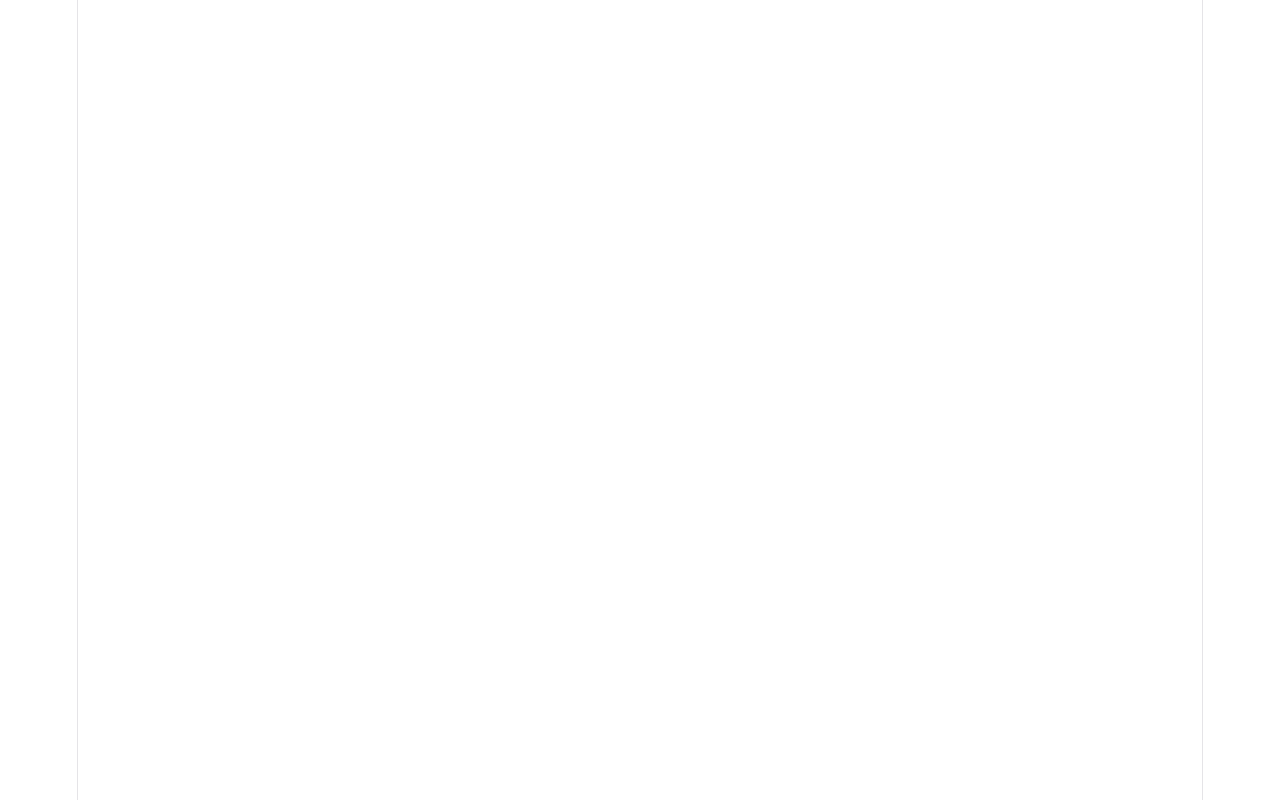
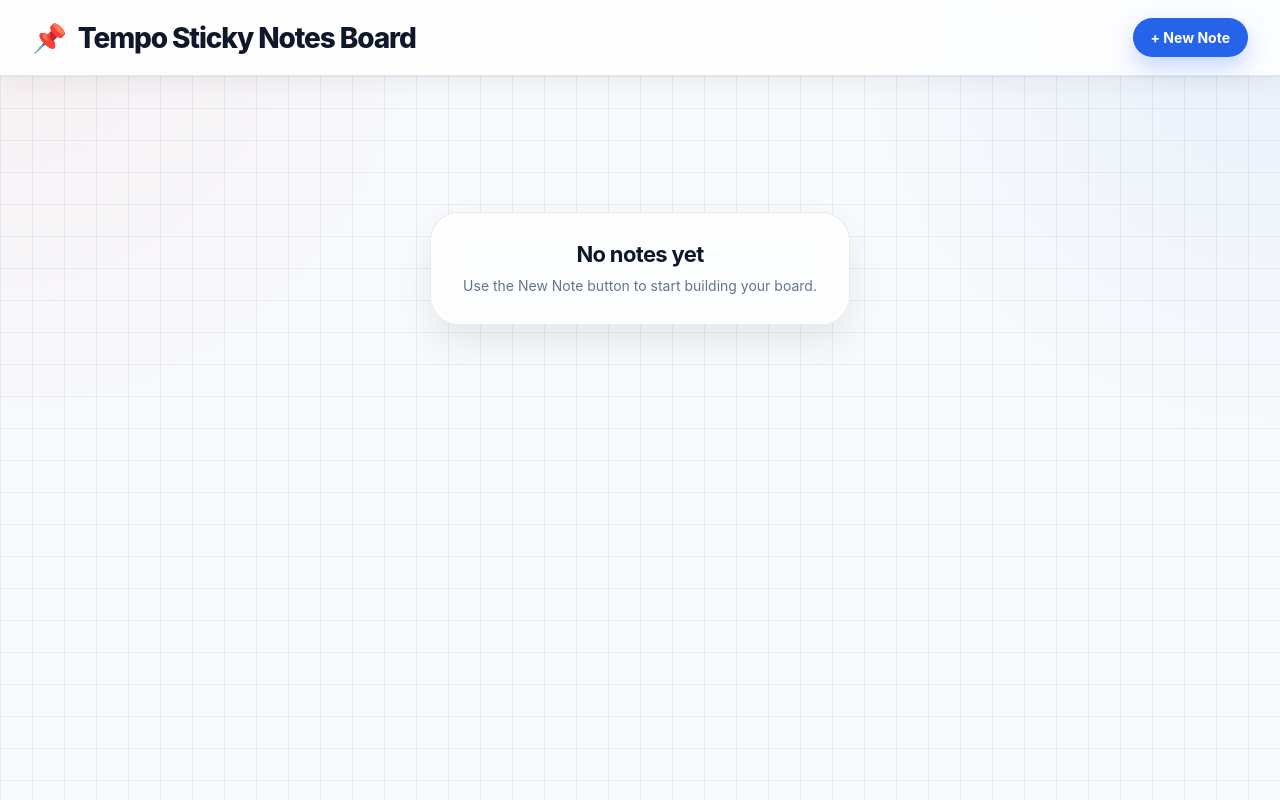
Before and after one commit to RaHuLMeghani24/tempo-sticky-notes, a React (Vite) app: page / in a window 1280 px wide. Built offline with nearby package versions, Linux system fonts and the light colour scheme.

Commit message:
Feature: add board and toolbar layout

```diff
--- a/src/App.css
+++ /dev/null
@@ -1,184 +0,0 @@
-.counter {
-  font-size: 16px;
-  padding: 5px 10px;
-  border-radius: 5px;
-  color: var(--accent);
-  background: var(--accent-bg);
-  border: 2px solid transparent;
-  transition: border-color 0.3s;
-  margin-bottom: 24px;
-
-  &:hover {
-    border-color: var(--accent-border);
-  }
-  &:focus-visible {
-    outline: 2px solid var(--accent);
-    outline-offset: 2px;
-  }
-}
-
-.hero {
-  position: relative;
-
-  .base,
-  .framework,
-  .vite {
-    inset-inline: 0;
-    margin: 0 auto;
-  }
-
-  .base {
-    width: 170px;
-    position: relative;
-    z-index: 0;
-  }
-
-  .framework,
-  .vite {
-    position: absolute;
-  }
-
-  .framework {
-    z-index: 1;
-    top: 34px;
-    height: 28px;
-    transform: perspective(2000px) rotateZ(300deg) rotateX(44deg) rotateY(39deg)
-      scale(1.4);
-  }
-
-  .vite {
-    z-index: 0;
-    top: 107px;
-    height: 26px;
-    width: auto;
-    transform: perspective(2000px) rotateZ(300deg) rotateX(40deg) rotateY(39deg)
-      scale(0.8);
-  }
-}
-
-#center {
-  display: flex;
-  flex-direction: column;
-  gap: 25px;
-  place-content: center;
-  place-items: center;
-  flex-grow: 1;
-
-  @media (max-width: 1024px) {
-    padding: 32px 20px 24px;
-    gap: 18px;
-  }
-}
-
-#next-steps {
-  display: flex;
-  border-top: 1px solid var(--border);
-  text-align: left;
-
-  & > div {
-    flex: 1 1 0;
-    padding: 32px;
-    @media (max-width: 1024px) {
-      padding: 24px 20px;
-    }
-  }
-
-  .icon {
-    margin-bottom: 16px;
-    width: 22px;
-    height: 22px;
-  }
-
-  @media (max-width: 1024px) {
-    flex-direction: column;
-    text-align: center;
-  }
-}
-
-#docs {
-  border-right: 1px solid var(--border);
-
-  @media (max-width: 1024px) {
-    border-right: none;
-    border-bottom: 1px solid var(--border);
-  }
-}
-
-#next-steps ul {
-  list-style: none;
-  padding: 0;
-  display: flex;
-  gap: 8px;
-  margin: 32px 0 0;
-
-  .logo {
-    height: 18px;
-  }
-
-  a {
-    color: var(--text-h);
-    font-size: 16px;
-    border-radius: 6px;
-    background: var(--social-bg);
-    display: flex;
-    padding: 6px 12px;
-    align-items: center;
-    gap: 8px;
-    text-decoration: none;
-    transition: box-shadow 0.3s;
-
-    &:hover {
-      box-shadow: var(--shadow);
-    }
-    .button-icon {
-      height: 18px;
-      width: 18px;
-    }
-  }
-
-  @media (max-width: 1024px) {
-    margin-top: 20px;
-    flex-wrap: wrap;
-    justify-content: center;
-
-    li {
-      flex: 1 1 calc(50% - 8px);
-    }
-
-    a {
-      width: 100%;
-      justify-content: center;
-      box-sizing: border-box;
-    }
-  }
-}
-
-#spacer {
-  height: 88px;
-  border-top: 1px solid var(--border);
-  @media (max-width: 1024px) {
-    height: 48px;
-  }
-}
-
-.ticks {
-  position: relative;
-  width: 100%;
-
-  &::before,
-  &::after {
-    content: '';
-    position: absolute;
-    top: -4.5px;
-    border: 5px solid transparent;
-  }
-
-  &::before {
-    left: 0;
-    border-left-color: var(--border);
-  }
-  &::after {
-    right: 0;
-    border-right-color: var(--border);
-  }
-}
--- a/src/App.tsx
+++ b/src/App.tsx
@@ -1,11 +1,15 @@
+import Board from "./components/Board";
+import Toolbar from "./components/Toolbar";
 
-import './App.css'
-
-function App() {
+export default function App() {
+  const handleCreateNote = () => {
+    // TODO: Implement note creation logic here
+  };
 
   return (
-     <></>
+    <div className="app-shell">
+      <Toolbar onCreate={handleCreateNote} />
+      <Board />
+    </div>
   );
 }
-
-export default App
--- a/src/components/Board.tsx
+++ b/src/components/Board.tsx
@@ -0,0 +1,12 @@
+export default function Board() {
+  return (
+    <main className="board">
+      <div className="board-canvas">
+        <div className="board-empty-state">
+          <h2>No notes yet</h2>
+          <p>Use the New Note button to start building your board.</p>
+        </div>
+      </div>
+    </main>
+  );
+}
--- a/src/components/Toolbar.tsx
+++ b/src/components/Toolbar.tsx
@@ -0,0 +1,18 @@
+interface ToolbarProps {
+  onCreate: () => void;
+}
+
+export default function Toolbar({ onCreate }: ToolbarProps) {
+  return (
+    <header className="toolbar">
+      <h1 className="toolbar-title">
+        <span aria-hidden="true">📌</span>
+        Tempo Sticky Notes Board
+      </h1>
+
+      <button onClick={onCreate} className="toolbar-button">
+        + New Note
+      </button>
+    </header>
+  );
+}
--- a/src/index.css
+++ b/src/index.css
@@ -1,111 +1,142 @@
 :root {
-  --text: #6b6375;
-  --text-h: #08060d;
-  --bg: #fff;
-  --border: #e5e4e7;
-  --code-bg: #f4f3ec;
-  --accent: #aa3bff;
-  --accent-bg: rgba(170, 59, 255, 0.1);
-  --accent-border: rgba(170, 59, 255, 0.5);
-  --social-bg: rgba(244, 243, 236, 0.5);
-  --shadow:
-    rgba(0, 0, 0, 0.1) 0 10px 15px -3px, rgba(0, 0, 0, 0.05) 0 4px 6px -2px;
-
-  --sans: system-ui, 'Segoe UI', Roboto, sans-serif;
-  --heading: system-ui, 'Segoe UI', Roboto, sans-serif;
-  --mono: ui-monospace, Consolas, monospace;
-
-  font: 18px/145% var(--sans);
-  letter-spacing: 0.18px;
-  color-scheme: light dark;
-  color: var(--text);
-  background: var(--bg);
+  font-family:
+    Inter,
+    system-ui,
+    -apple-system,
+    BlinkMacSystemFont,
+    "Segoe UI",
+    sans-serif;
+  color: #111827;
+  background: #f8fafc;
   font-synthesis: none;
   text-rendering: optimizeLegibility;
   -webkit-font-smoothing: antialiased;
   -moz-osx-font-smoothing: grayscale;
-
-  @media (max-width: 1024px) {
-    font-size: 16px;
-  }
 }
 
-@media (prefers-color-scheme: dark) {
-  :root {
-    --text: #9ca3af;
-    --text-h: #f3f4f6;
-    --bg: #16171d;
-    --border: #2e303a;
-    --code-bg: #1f2028;
-    --accent: #c084fc;
-    --accent-bg: rgba(192, 132, 252, 0.15);
-    --accent-border: rgba(192, 132, 252, 0.5);
-    --social-bg: rgba(47, 48, 58, 0.5);
-    --shadow:
-      rgba(0, 0, 0, 0.4) 0 10px 15px -3px, rgba(0, 0, 0, 0.25) 0 4px 6px -2px;
-  }
-
-  #social .button-icon {
-    filter: invert(1) brightness(2);
-  }
-}
-
-#root {
-  width: 1126px;
-  max-width: 100%;
-  margin: 0 auto;
-  text-align: center;
-  border-inline: 1px solid var(--border);
-  min-height: 100svh;
-  display: flex;
-  flex-direction: column;
+* {
   box-sizing: border-box;
 }
 
-body {
+html,
+body,
+#root {
+  width: 100%;
+  height: 100%;
   margin: 0;
 }
 
-h1,
-h2 {
-  font-family: var(--heading);
-  font-weight: 500;
-  color: var(--text-h);
+body {
+  overflow: hidden;
 }
 
-h1 {
-  font-size: 56px;
-  letter-spacing: -1.68px;
-  margin: 32px 0;
-  @media (max-width: 1024px) {
-    font-size: 36px;
-    margin: 20px 0;
-  }
-}
-h2 {
-  font-size: 24px;
-  line-height: 118%;
-  letter-spacing: -0.24px;
-  margin: 0 0 8px;
-  @media (max-width: 1024px) {
-    font-size: 20px;
-  }
-}
-p {
-  margin: 0;
+button {
+  font: inherit;
 }
 
-code,
-.counter {
-  font-family: var(--mono);
-  display: inline-flex;
-  border-radius: 4px;
-  color: var(--text-h);
+.app-shell {
+  width: 100vw;
+  height: 100vh;
+  display: flex;
+  flex-direction: column;
+  overflow: hidden;
+  background:
+    radial-gradient(circle at top left, rgba(251, 113, 133, 0.08), transparent 30%),
+    radial-gradient(circle at top right, rgba(59, 130, 246, 0.08), transparent 30%),
+    #f8fafc;
 }
 
-code {
-  font-size: 15px;
-  line-height: 135%;
-  padding: 4px 8px;
-  background: var(--code-bg);
+.toolbar {
+  height: 76px;
+  flex-shrink: 0;
+  padding: 0 32px;
+  display: flex;
+  align-items: center;
+  justify-content: space-between;
+  background: rgba(255, 255, 255, 0.82);
+  backdrop-filter: blur(18px);
+  border-bottom: 1px solid rgba(226, 232, 240, 0.9);
+  box-shadow: 0 8px 30px rgba(15, 23, 42, 0.06);
+  z-index: 20;
 }
+
+.toolbar-title {
+  margin: 0;
+  display: flex;
+  align-items: center;
+  gap: 12px;
+  font-size: 28px;
+  font-weight: 800;
+  letter-spacing: -0.04em;
+  color: #0f172a;
+}
+
+.toolbar-button {
+  border: 0;
+  border-radius: 999px;
+  padding: 11px 18px;
+  background: #2563eb;
+  color: white;
+  font-size: 14px;
+  font-weight: 700;
+  cursor: pointer;
+  box-shadow: 0 10px 22px rgba(37, 99, 235, 0.25);
+  transition:
+    transform 160ms ease,
+    background 160ms ease,
+    box-shadow 160ms ease;
+}
+
+.toolbar-button:hover {
+  background: #1d4ed8;
+  transform: translateY(-1px);
+  box-shadow: 0 14px 28px rgba(37, 99, 235, 0.32);
+}
+
+.toolbar-button:active {
+  transform: translateY(0);
+}
+
+.board {
+  position: relative;
+  flex: 1;
+  width: 100%;
+  overflow: auto;
+  background-image:
+    linear-gradient(rgba(148, 163, 184, 0.16) 1px, transparent 1px),
+    linear-gradient(90deg, rgba(148, 163, 184, 0.16) 1px, transparent 1px);
+  background-size: 32px 32px;
+}
+
+.board-canvas {
+  position: relative;
+  min-width: 100%;
+  min-height: 100%;
+  padding: 40px;
+}
+
+.board-empty-state {
+  width: min(420px, 100%);
+  margin: 96px auto 0;
+  padding: 28px;
+  border-radius: 28px;
+  text-align: center;
+  background: rgba(255, 255, 255, 0.76);
+  border: 1px solid rgba(226, 232, 240, 0.9);
+  box-shadow: 0 18px 38px rgba(15, 23, 42, 0.08);
+  backdrop-filter: blur(14px);
+}
+
+.board-empty-state h2 {
+  margin: 0 0 8px;
+  font-size: 22px;
+  letter-spacing: -0.03em;
+  color: #0f172a;
+}
+
+.board-empty-state p {
+  margin: 0;
+  color: #64748b;
+  font-size: 14px;
+  line-height: 1.5;
+}
```
